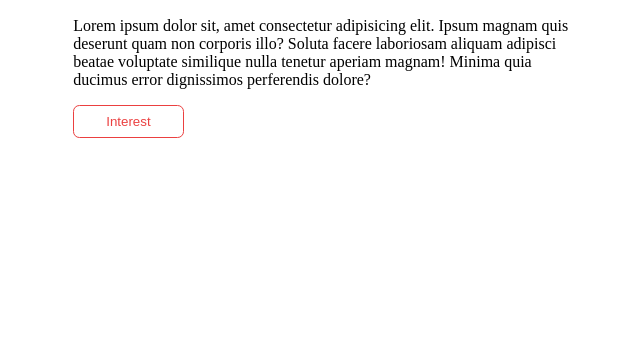
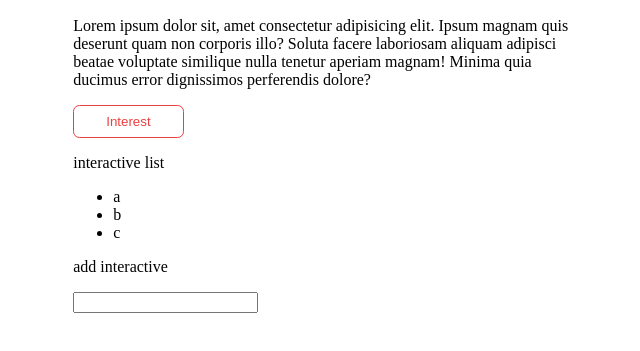
Before and after one commit to ifan11/portfolio, a plain HTML site: page index.html in a window 1280 px wide. Shown: the part 87-438 px from the top of the page, without its empty margins (314-954 px from the left). Drawn offline with Linux system fonts and the light colour scheme.

Commit message:
adding interactive activity

```diff
--- a/index.html
+++ b/index.html
@@ -55,6 +55,17 @@
             ducimus error dignissimos perferendis dolore?
         </p>
         <button>Interest</button>
+
+        <section>
+            <p>interactive list</p>
+            <ul>
+                <li>a</li>
+                <li>b</li>
+                <li>c</li>
+            </ul>
+            <p>add interactive </p>
+            <input type="text">
+        </section>
     </div>
 
 </body>
```
